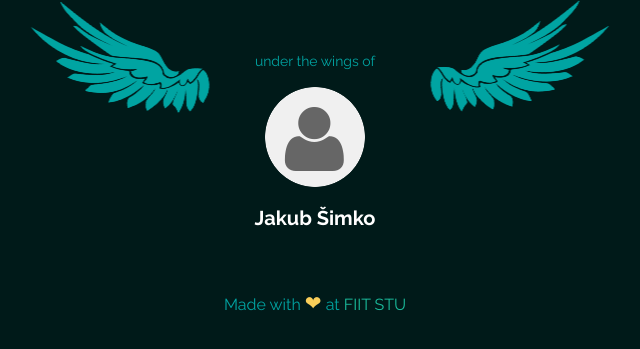
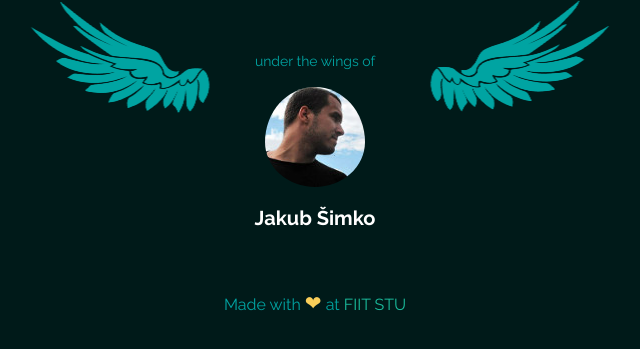
Before and after one commit to SittingHamsters/sittinghamsters.github.io, a plain HTML site: page index.html in a window 1280 px wide. Shown: the part 3558-3907 px from the top of the page, without its empty margins (325-965 px from the left). Drawn offline with Linux system fonts and the light colour scheme.

Commit message:
ADD: Jakub Simko photo

```diff
--- a/index.html
+++ b/index.html
@@ -204,7 +204,7 @@
                 </div>
                 <div class="row">
                     <div class="col-md-2 col-md-offset-5 simko">
-                        <img src="assets/img/user.png" alt="Photo of Jakub Šimko" />
+                        <img src="assets/img/jakub_simko.jpg" alt="Photo of Jakub Šimko" class="img-circle" />
                         <h5 class="name">Jakub Šimko</h5>
                     </div>
                 </div>
```
Also changed, not shown: assets/img/jakub_simko.jpg (added).
